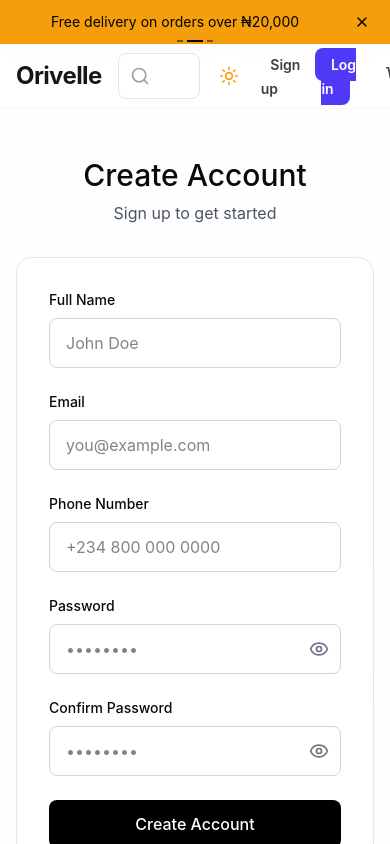
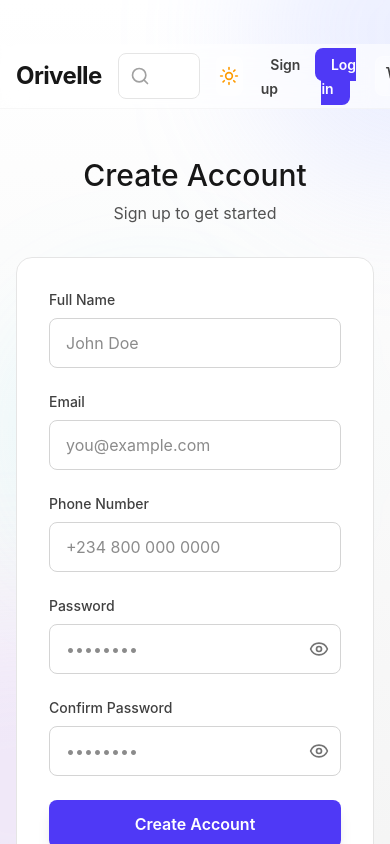
Before and after one commit to Developer-Lounge/Orivelle-NG, a React (Vite) app: page /auth/signup in a window 390 px wide. Shown: the top 844 px of the page. Built offline with nearby package versions, Linux system fonts and the light colour scheme.

Commit message:
Add BackgroundDecorations component and enhance UI with new styles; update CheckoutPage, HomePage, NotFoundPage, ProductPage, SignInPage, and SignUpPage for improved aesthetics and accessibility

```diff
--- /dev/null
+++ b/src/app/components/BackgroundDecorations.tsx
@@ -0,0 +1,60 @@
+"use client";
+
+import { motion } from 'motion/react';
+
+export function BackgroundDecorations() {
+  return (
+    <div className="fixed inset-0 z-0 overflow-hidden pointer-events-none">
+      {/* Light mode background */}
+      <div className="absolute inset-0 bg-gradient-to-b from-white via-neutral-50 to-neutral-100 dark:from-neutral-950 dark:via-neutral-900 dark:to-neutral-900 transition-colors duration-300" />
+
+      {/* Animated blur blobs - Light mode */}
+      <motion.div
+        animate={{
+          y: [0, 50, 0],
+          x: [0, 30, 0],
+        }}
+        transition={{
+          duration: 20,
+          repeat: Infinity,
+          ease: 'easeInOut',
+        }}
+        className="absolute -top-40 -right-40 w-80 h-80 bg-indigo-300/20 rounded-full blur-3xl dark:bg-indigo-500/10"
+      />
+
+      <motion.div
+        animate={{
+          y: [0, -50, 0],
+          x: [0, -30, 0],
+        }}
+        transition={{
+          duration: 25,
+          repeat: Infinity,
+          ease: 'easeInOut',
+        }}
+        className="absolute -bottom-40 -left-40 w-96 h-96 bg-purple-300/20 rounded-full blur-3xl dark:bg-purple-500/10"
+      />
+
+      {/* Accent blobs */}
+      <motion.div
+        animate={{
+          y: [0, 30, 0],
+          x: [0, -20, 0],
+        }}
+        transition={{
+          duration: 15,
+          repeat: Infinity,
+          ease: 'easeInOut',
+          delay: 0.5,
+        }}
+        className="absolute top-1/3 right-1/4 w-64 h-64 bg-cyan-300/15 rounded-full blur-3xl dark:bg-cyan-500/5"
+      />
+
+      {/* Grid pattern overlay - Light mode only */}
+      <div className="absolute inset-0 bg-grid-pattern opacity-[0.03] dark:opacity-[0.02]" />
+
+      {/* Radial gradient overlay */}
+      <div className="absolute inset-0 bg-radial-gradient from-transparent via-transparent to-white/30 dark:to-neutral-950/50" />
+    </div>
+  );
+}
--- a/src/app/pages/CheckoutPage.tsx
+++ b/src/app/pages/CheckoutPage.tsx
@@ -1,7 +1,8 @@
 import { useEffect, useState } from 'react';
 import { useNavigate } from 'react-router';
-import { z } from 'zod';
+import { z, ZodIssue } from 'zod';
 import { Trash2, CreditCard } from 'lucide-react';
+import { BackgroundDecorations } from '../components/BackgroundDecorations';
 import { useAuthStore } from '../../store/authStore';
 import { useCartStore } from '../../store/cartStore';
 import { QuantityInput } from '../components/QuantityInput';
@@ -17,9 +18,7 @@ const checkoutSchema = z.object({
   postalCode: z.string().min(5, 'Postal code is required'),
   saveAddress: z.boolean().optional(),
   discountCode: z.string().optional(),
-  paymentMethod: z.enum(['paystack', 'flutterwave', 'cod'], {
-    errorMap: () => ({ message: 'Please select a payment method' }),
-  }),
+  paymentMethod: z.union([z.literal('paystack'), z.literal('flutterwave'), z.literal('cod')]),
 });
 
 type CheckoutFormData = z.infer<typeof checkoutSchema>;
@@ -117,7 +116,7 @@ export function CheckoutPage() {
     } catch (error) {
       if (error instanceof z.ZodError) {
         const fieldErrors: Partial<Record<keyof CheckoutFormData, string>> = {};
-        error.errors.forEach((err) => {
+        error.issues.forEach((err: ZodIssue) => {
           if (err.path[0]) {
             fieldErrors[err.path[0] as keyof CheckoutFormData] = err.message;
           }
--- a/src/app/pages/HomePage.tsx
+++ b/src/app/pages/HomePage.tsx
@@ -1,5 +1,6 @@
 import { useState } from 'react';
 import { motion } from 'motion/react';
+import { BackgroundDecorations } from '../components/BackgroundDecorations';
 import { HeroCarousel } from '../components/HeroCarousel';
 import { CategoryGrid } from '../components/CategoryGrid';
 import { ProductGrid } from '../components/ProductGrid';
@@ -15,8 +16,9 @@ export function HomePage() {
   const moreProducts = productsData;
 
   return (
-    <div className="min-h-screen">
-      <div className="max-w-7xl mx-auto px-4 sm:px-6 lg:px-8 py-8 space-y-12">
+    <div className="min-h-screen relative">
+      <BackgroundDecorations />
+      <div className="max-w-7xl mx-auto px-4 sm:px-6 lg:px-8 py-8 space-y-12 relative z-10">
         <motion.section
           initial={{ opacity: 0, y: 20 }}
           animate={{ opacity: 1, y: 0 }}
--- a/src/app/pages/ProductPage.tsx
+++ b/src/app/pages/ProductPage.tsx
@@ -1,5 +1,6 @@
 import { useState } from 'react';
 import { Heart, Share2, Shield, Truck, RotateCcw, ShoppingCart } from 'lucide-react';
+import { BackgroundDecorations } from '../components/BackgroundDecorations';
 import { ImageGallery } from '../components/ImageGallery';
 import { VariantSelector } from '../components/VariantSelector';
 import { QuantityInput } from '../components/QuantityInput';
@@ -31,8 +32,9 @@ export function ProductPage() {
   };
 
   return (
-    <div className="bg-white dark:bg-neutral-900 transition-colors duration-300">
-      <main className="max-w-7xl mx-auto px-4 sm:px-6 lg:px-8 py-8 lg:py-12">
+    <div className="bg-white dark:bg-neutral-900 transition-colors duration-300 min-h-screen relative">
+      <BackgroundDecorations />
+      <main className="max-w-7xl mx-auto px-4 sm:px-6 lg:px-8 py-8 lg:py-12 relative z-10">
         <div className="grid lg:grid-cols-2 gap-8 lg:gap-12">
           <div>
             <ImageGallery
--- a/src/app/pages/auth/SignInPage.tsx
+++ b/src/app/pages/auth/SignInPage.tsx
@@ -1,7 +1,8 @@
 import { useState } from 'react';
 import { Link, useLocation, useNavigate } from 'react-router';
-import { z } from 'zod';
+import { z, ZodIssue } from 'zod';
 import { Eye, EyeOff } from 'lucide-react';
+import { BackgroundDecorations } from '../../components/BackgroundDecorations';
 import { useAuthStore } from '../../../store/authStore';
 
 const signInSchema = z.object({
@@ -49,7 +50,7 @@ export function SignInPage() {
     } catch (error) {
       if (error instanceof z.ZodError) {
         const fieldErrors: Partial<Record<keyof SignInFormData, string>> = {};
-        error.errors.forEach((err) => {
+        error.issues.forEach((err: ZodIssue) => {
           if (err.path[0]) {
             fieldErrors[err.path[0] as keyof SignInFormData] = err.message;
           }
@@ -73,16 +74,17 @@ export function SignInPage() {
   };
 
   return (
-    <div className="min-h-[calc(100vh-4rem)] flex items-center justify-center py-12 px-4">
-      <div className="w-full max-w-md">
+    <div className="min-h-[calc(100vh-4rem)] flex items-center justify-center py-12 px-4 relative bg-white dark:bg-neutral-900">
+      <BackgroundDecorations />
+      <div className="w-full max-w-md relative z-10">
         <div className="text-center mb-8">
-          <h1 className="text-3xl mb-2">Welcome Back</h1>
-          <p className="text-gray-600">Sign in to your account</p>
+        <h1 className="text-3xl mb-2 text-neutral-900 dark:text-neutral-100 font-display">Welcome Back</h1>
+          <p className="text-neutral-600 dark:text-neutral-400">Sign in to your account</p>
         </div>
 
-        <form onSubmit={handleSubmit} className="bg-white border border-gray-200 rounded-2xl p-8 space-y-6">
+        <form onSubmit={handleSubmit} className="bg-white dark:bg-neutral-800 border border-neutral-200 dark:border-neutral-700 rounded-2xl p-8 space-y-6 backdrop-blur-sm">
           <div>
-            <label htmlFor="email" className="block text-sm mb-2">
+            <label htmlFor="email" className="block text-sm mb-2 font-medium text-neutral-700 dark:text-neutral-300">
               Email
             </label>
             <input
@@ -90,18 +92,18 @@ export function SignInPage() {
               type="email"
               value={formData.email}
               onChange={(e) => handleChange('email', e.target.value)}
-              className={`w-full px-4 py-3 border rounded-lg focus:outline-none focus:ring-2 focus:ring-black ${
-                errors.email ? 'border-red-500' : 'border-gray-300'
+              className={`w-full px-4 py-3 border rounded-lg bg-white dark:bg-neutral-700 text-neutral-900 dark:text-neutral-100 focus:outline-none focus:ring-2 focus:ring-indigo-500 dark:focus:ring-indigo-400 ${
+                errors.email ? 'border-red-500 dark:border-red-400' : 'border-neutral-300 dark:border-neutral-600'
               }`}
               placeholder="you@example.com"
             />
             {errors.email && (
-              <p className="mt-1 text-sm text-red-600">{errors.email}</p>
+              <p className="mt-1 text-sm text-red-600 dark:text-red-400">{errors.email}</p>
             )}
           </div>
 
           <div>
-            <label htmlFor="password" className="block text-sm mb-2">
+            <label htmlFor="password" className="block text-sm mb-2 font-medium text-neutral-700 dark:text-neutral-300">
               Password
             </label>
             <div className="relative">
@@ -110,43 +112,43 @@ export function SignInPage() {
                 type={showPassword ? 'text' : 'password'}
                 value={formData.password}
                 onChange={(e) => handleChange('password', e.target.value)}
-                className={`w-full px-4 py-3 border rounded-lg focus:outline-none focus:ring-2 focus:ring-black ${
-                  errors.password ? 'border-red-500' : 'border-gray-300'
+                className={`w-full px-4 py-3 border rounded-lg bg-white dark:bg-neutral-700 text-neutral-900 dark:text-neutral-100 focus:outline-none focus:ring-2 focus:ring-indigo-500 dark:focus:ring-indigo-400 ${
+                  errors.password ? 'border-red-500 dark:border-red-400' : 'border-neutral-300 dark:border-neutral-600'
                 }`}
                 placeholder="••••••••"
               />
               <button
                 type="button"
                 onClick={() => setShowPassword(!showPassword)}
-                className="absolute right-3 top-1/2 -translate-y-1/2 text-gray-500"
+                className="absolute right-3 top-1/2 -translate-y-1/2 text-neutral-500 dark:text-neutral-400"
               >
                 {showPassword ? <EyeOff className="w-5 h-5" /> : <Eye className="w-5 h-5" />}
               </button>
             </div>
             {errors.password && (
-              <p className="mt-1 text-sm text-red-600">{errors.password}</p>
+              <p className="mt-1 text-sm text-red-600 dark:text-red-400">{errors.password}</p>
             )}
           </div>
 
           <div className="flex justify-end">
-            <Link to="/auth/forgot-password" className="text-sm text-gray-600 hover:underline">
+            <Link to="/auth/forgot-password" className="text-sm text-indigo-600 dark:text-indigo-400 hover:text-indigo-700 dark:hover:text-indigo-300 transition-colors">
               Forgot password?
             </Link>
           </div>
 
           <button
             type="submit"
-            className="w-full py-3 bg-black text-white rounded-lg hover:bg-gray-800 transition-colors"
+            className="w-full py-3 bg-indigo-600 hover:bg-indigo-700 dark:bg-indigo-500 dark:hover:bg-indigo-600 text-white rounded-lg transition-colors font-semibold shadow-lg hover:shadow-indigo-500/50"
           >
             Sign In
           </button>
 
           <div className="relative">
             <div className="absolute inset-0 flex items-center">
-              <div className="w-full border-t border-gray-300" />
+              <div className="w-full border-t border-neutral-300 dark:border-neutral-600" />
             </div>
             <div className="relative flex justify-center text-sm">
-              <span className="px-2 bg-white text-gray-500">Or continue with</span>
+              <span className="px-2 bg-white dark:bg-neutral-800 text-neutral-500 dark:text-neutral-400">Or continue with</span>
             </div>
           </div>
 
--- a/src/app/pages/auth/SignUpPage.tsx
+++ b/src/app/pages/auth/SignUpPage.tsx
@@ -1,7 +1,8 @@
 import { useState } from 'react';
 import { Link, useNavigate } from 'react-router';
-import { z } from 'zod';
+import { z, ZodIssue } from 'zod';
 import { Eye, EyeOff } from 'lucide-react';
+import { BackgroundDecorations } from '../../components/BackgroundDecorations';
 import { useAuthStore } from '../../../store/authStore';
 
 const signUpSchema = z.object({
@@ -61,7 +62,7 @@ export function SignUpPage() {
     } catch (error) {
       if (error instanceof z.ZodError) {
         const fieldErrors: Partial<Record<keyof SignUpFormData, string>> = {};
-        error.errors.forEach((err) => {
+        error.issues.forEach((err: ZodIssue) => {
           if (err.path[0]) {
             fieldErrors[err.path[0] as keyof SignUpFormData] = err.message;
           }
@@ -79,16 +80,17 @@ export function SignUpPage() {
   };
 
   return (
-    <div className="min-h-[calc(100vh-4rem)] flex items-center justify-center py-12 px-4">
-      <div className="w-full max-w-md">
+    <div className="min-h-[calc(100vh-4rem)] flex items-center justify-center py-12 px-4 relative bg-white dark:bg-neutral-900">
+      <BackgroundDecorations />
+      <div className="w-full max-w-md relative z-10">
         <div className="text-center mb-8">
-          <h1 className="text-3xl mb-2">Create Account</h1>
-          <p className="text-gray-600">Sign up to get started</p>
+          <h1 className="text-3xl mb-2 text-neutral-900 dark:text-neutral-100 font-display">Create Account</h1>
+          <p className="text-neutral-600 dark:text-neutral-400">Sign up to get started</p>
         </div>
 
-        <form onSubmit={handleSubmit} className="bg-white border border-gray-200 rounded-2xl p-8 space-y-6">
+        <form onSubmit={handleSubmit} className="bg-white dark:bg-neutral-800 border border-neutral-200 dark:border-neutral-700 rounded-2xl p-8 space-y-6 backdrop-blur-sm">
           <div>
-            <label htmlFor="fullName" className="block text-sm mb-2">
+            <label htmlFor="fullName" className="block text-sm mb-2 font-medium text-neutral-700 dark:text-neutral-300">
               Full Name
             </label>
             <input
@@ -96,18 +98,18 @@ export function SignUpPage() {
               type="text"
               value={formData.fullName}
               onChange={(e) => handleChange('fullName', e.target.value)}
-              className={`w-full px-4 py-3 border rounded-lg focus:outline-none focus:ring-2 focus:ring-black ${
-                errors.fullName ? 'border-red-500' : 'border-gray-300'
+              className={`w-full px-4 py-3 border rounded-lg bg-white dark:bg-neutral-700 text-neutral-900 dark:text-neutral-100 focus:outline-none focus:ring-2 focus:ring-indigo-500 dark:focus:ring-indigo-400 ${
+                errors.fullName ? 'border-red-500 dark:border-red-400' : 'border-neutral-300 dark:border-neutral-600'
               }`}
               placeholder="John Doe"
             />
             {errors.fullName && (
-              <p className="mt-1 text-sm text-red-600">{errors.fullName}</p>
+              <p className="mt-1 text-sm text-red-600 dark:text-red-400">{errors.fullName}</p>
             )}
           </div>
 
           <div>
-            <label htmlFor="email" className="block text-sm mb-2">
+            <label htmlFor="email" className="block text-sm mb-2 font-medium text-neutral-700 dark:text-neutral-300">
               Email
             </label>
             <input
@@ -115,18 +117,18 @@ export function SignUpPage() {
               type="email"
               value={formData.email}
               onChange={(e) => handleChange('email', e.target.value)}
-              className={`w-full px-4 py-3 border rounded-lg focus:outline-none focus:ring-2 focus:ring-black ${
-                errors.email ? 'border-red-500' : 'border-gray-300'
+              className={`w-full px-4 py-3 border rounded-lg bg-white dark:bg-neutral-700 text-neutral-900 dark:text-neutral-100 focus:outline-none focus:ring-2 focus:ring-indigo-500 dark:focus:ring-indigo-400 ${
+                errors.email ? 'border-red-500 dark:border-red-400' : 'border-neutral-300 dark:border-neutral-600'
               }`}
               placeholder="you@example.com"
             />
             {errors.email && (
-              <p className="mt-1 text-sm text-red-600">{errors.email}</p>
+              <p className="mt-1 text-sm text-red-600 dark:text-red-400">{errors.email}</p>
             )}
           </div>
 
           <div>
-            <label htmlFor="phone" className="block text-sm mb-2">
+            <label htmlFor="phone" className="block text-sm mb-2 font-medium text-neutral-700 dark:text-neutral-300">
               Phone Number
             </label>
             <input
@@ -134,18 +136,18 @@ export function SignUpPage() {
               type="tel"
               value={formData.phone}
               onChange={(e) => handleChange('phone', e.target.value)}
-              className={`w-full px-4 py-3 border rounded-lg focus:outline-none focus:ring-2 focus:ring-black ${
-                errors.phone ? 'border-red-500' : 'border-gray-300'
+              className={`w-full px-4 py-3 border rounded-lg bg-white dark:bg-neutral-700 text-neutral-900 dark:text-neutral-100 focus:outline-none focus:ring-2 focus:ring-indigo-500 dark:focus:ring-indigo-400 ${
+                errors.phone ? 'border-red-500 dark:border-red-400' : 'border-neutral-300 dark:border-neutral-600'
               }`}
               placeholder="+234 800 000 0000"
             />
             {errors.phone && (
-              <p className="mt-1 text-sm text-red-600">{errors.phone}</p>
+              <p className="mt-1 text-sm text-red-600 dark:text-red-400">{errors.phone}</p>
             )}
           </div>
 
           <div>
-            <label htmlFor="password" className="block text-sm mb-2">
+            <label htmlFor="password" className="block text-sm mb-2 font-medium text-neutral-700 dark:text-neutral-300">
               Password
             </label>
             <div className="relative">
@@ -154,36 +156,36 @@ export function SignUpPage() {
                 type={showPassword ? 'text' : 'password'}
                 value={formData.password}
                 onChange={(e) => handleChange('password', e.target.value)}
-                className={`w-full px-4 py-3 border rounded-lg focus:outline-none focus:ring-2 focus:ring-black ${
-                  errors.password ? 'border-red-500' : 'border-gray-300'
+                className={`w-full px-4 py-3 border rounded-lg bg-white dark:bg-neutral-700 text-neutral-900 dark:text-neutral-100 focus:outline-none focus:ring-2 focus:ring-indigo-500 dark:focus:ring-indigo-400 ${
+                  errors.password ? 'border-red-500 dark:border-red-400' : 'border-neutral-300 dark:border-neutral-600'
                 }`}
                 placeholder="••••••••"
               />
               <button
                 type="button"
                 onClick={() => setShowPassword(!showPassword)}
-                className="absolute right-3 top-1/2 -translate-y-1/2 text-gray-500"
+                className="absolute right-3 top-1/2 -translate-y-1/2 text-neutral-500 dark:text-neutral-400"
               >
                 {showPassword ? <EyeOff className="w-5 h-5" /> : <Eye className="w-5 h-5" />}
               </button>
             </div>
             {formData.password && (
               <div className="mt-2">
-                <div className="h-1 w-full bg-gray-200 rounded-full overflow-hidden">
+                <div className="h-1 w-full bg-neutral-300 dark:bg-neutral-600 rounded-full overflow-hidden">
                   <div className={`h-full ${passwordStrength.color} ${passwordStrength.widthClass} transition-all`} />
                 </div>
-                <p className="text-xs text-gray-600 mt-1">
+                <p className="text-xs text-neutral-600 dark:text-neutral-400 mt-1">
                   Password strength: {passwordStrength.strength}
                 </p>
               </div>
             )}
             {errors.password && (
-              <p className="mt-1 text-sm text-red-600">{errors.password}</p>
+              <p className="mt-1 text-sm text-red-600 dark:text-red-400">{errors.password}</p>
             )}
           </div>
 
           <div>
-            <label htmlFor="confirmPassword" className="block text-sm mb-2">
+            <label htmlFor="confirmPassword" className="block text-sm mb-2 font-medium text-neutral-700 dark:text-neutral-300">
               Confirm Password
             </label>
             <div className="relative">
@@ -192,34 +194,34 @@ export function SignUpPage() {
                 type={showConfirmPassword ? 'text' : 'password'}
                 value={formData.confirmPassword}
                 onChange={(e) => handleChange('confirmPassword', e.target.value)}
-                className={`w-full px-4 py-3 border rounded-lg focus:outline-none focus:ring-2 focus:ring-black ${
-                  errors.confirmPassword ? 'border-red-500' : 'border-gray-300'
+                className={`w-full px-4 py-3 border rounded-lg bg-white dark:bg-neutral-700 text-neutral-900 dark:text-neutral-100 focus:outline-none focus:ring-2 focus:ring-indigo-500 dark:focus:ring-indigo-400 ${
+                  errors.confirmPassword ? 'border-red-500 dark:border-red-400' : 'border-neutral-300 dark:border-neutral-600'
                 }`}
                 placeholder="••••••••"
               />
               <button
                 type="button"
                 onClick={() => setShowConfirmPassword(!showConfirmPassword)}
-                className="absolute right-3 top-1/2 -translate-y-1/2 text-gray-500"
+                className="absolute right-3 top-1/2 -translate-y-1/2 text-neutral-500 dark:text-neutral-400"
               >
                 {showConfirmPassword ? <EyeOff className="w-5 h-5" /> : <Eye className="w-5 h-5" />}
               </button>
             </div>
             {errors.confirmPassword && (
-              <p className="mt-1 text-sm text-red-600">{errors.confirmPassword}</p>
+              <p className="mt-1 text-sm text-red-600 dark:text-red-400">{errors.confirmPassword}</p>
             )}
           </div>
 
           <button
             type="submit"
-            className="w-full py-3 bg-black text-white rounded-lg hover:bg-gray-800 transition-colors"
+            className="w-full py-3 bg-indigo-600 hover:bg-indigo-700 dark:bg-indigo-500 dark:hover:bg-indigo-600 text-white rounded-lg transition-colors font-semibold shadow-lg hover:shadow-indigo-500/50"
           >
             Create Account
           </button>
 
-          <p className="text-center text-sm text-gray-600">
+          <p className="text-center text-sm text-neutral-600 dark:text-neutral-400">
             Already have an account?{' '}
-            <Link to="/auth/signin" className="text-black hover:underline">
+            <Link to="/auth/signin" className="text-indigo-600 dark:text-indigo-400 hover:text-indigo-700 dark:hover:text-indigo-300 transition-colors font-semibold">
               Sign in
             </Link>
           </p>
--- a/src/styles/globals.css
+++ b/src/styles/globals.css
@@ -68,6 +68,24 @@
 
 .dark {
   color-scheme: dark;
+}
+
+/* Background Patterns */
+.bg-grid-pattern {
+  background-image:
+    linear-gradient(to right, #e5e7eb 1px, transparent 1px),
+    linear-gradient(to bottom, #e5e7eb 1px, transparent 1px);
+  background-size: 40px 40px;
+}
+
+.dark .bg-grid-pattern {
+  background-image:
+    linear-gradient(to right, #374151 1px, transparent 1px),
+    linear-gradient(to bottom, #374151 1px, transparent 1px);
+}
+
+.bg-radial-gradient {
+  background-image: radial-gradient(ellipse at center, var(--tw-gradient-stops));
 }
 
 html {
```
Also changed, not shown: src/app/pages/NotFoundPage.tsx (+8 -6 lines).
